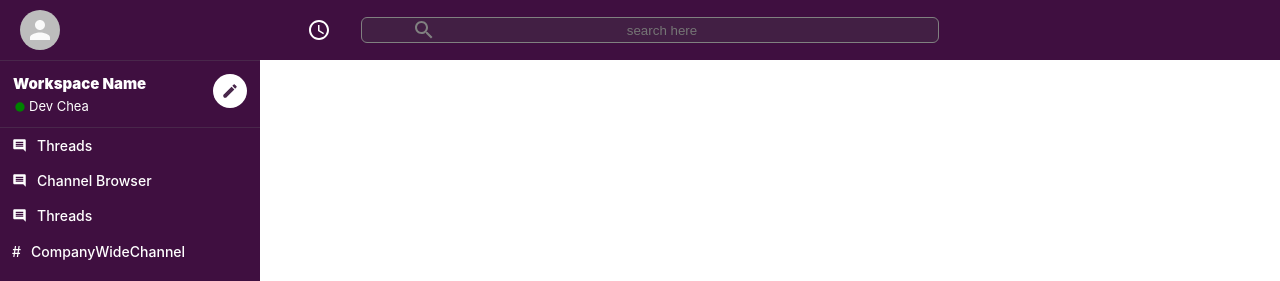
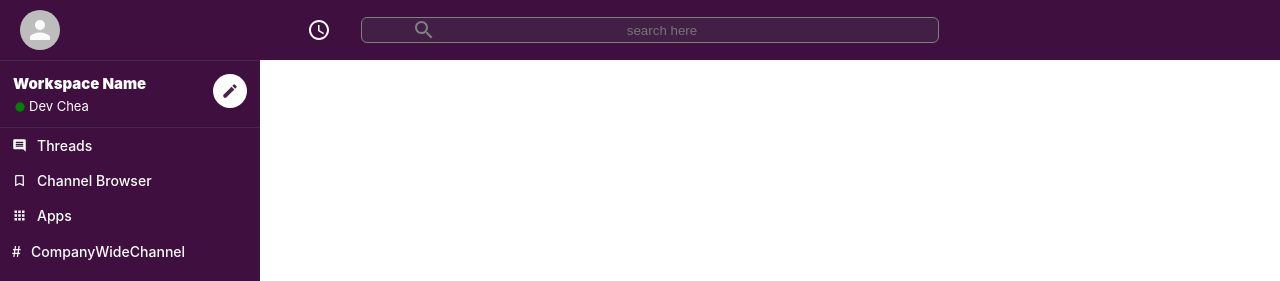
Before and after one commit to devchea/slack-chat, a React (Create React App) app in the folder slack-chat/: page / in a window 1280 px wide. Shown: the top 281 px of the page. Built offline with nearby package versions, Linux system fonts and the light colour scheme.

Commit message:
sidebarchannel more css updates

```diff
--- a/slack-chat/src/Sidebar.js
+++ b/slack-chat/src/Sidebar.js
@@ -4,6 +4,8 @@ import FiberManualRecordIcon from '@material-ui/icons/FiberManualRecord'
 import CreateIcon from '@material-ui/icons/Create'
 import SidebarOption from './SidebarOption'
 import InsertCommentIcon from '@material-ui/icons/InsertComment'
+import BookmarkBorderIcon from "@material-ui/icons/BookmarkBorder"
+import AppsIcon from "@material-ui/icons/Apps"
 
 function Sidebar() {
   return (
@@ -19,8 +21,8 @@ function Sidebar() {
         <CreateIcon />
       </div>
       <SidebarOption Icon={InsertCommentIcon} title="Threads" />
-      <SidebarOption Icon={InsertCommentIcon} title="Channel Browser" />
-      <SidebarOption Icon={InsertCommentIcon} title="Threads" />
+      <SidebarOption Icon={BookmarkBorderIcon} title="Channel Browser" />
+      <SidebarOption Icon={AppsIcon} title="Apps" />
       <SidebarOption title="CompanyWideChannel" />
       <SidebarOption title="Marketing" />
       <SidebarOption title="Dev" />
```
